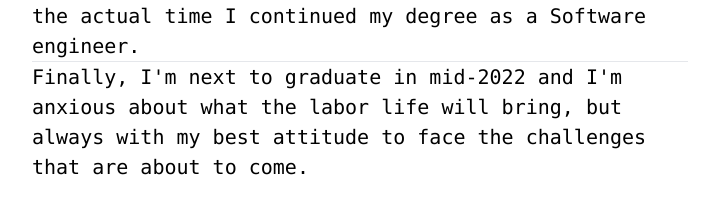
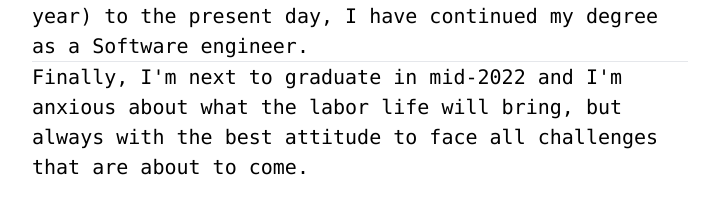
Before and after one commit to M4rteaga/myPortfolio, a React (Vite) app: page /About in a window 1280 px wide. Shown: the part 966-1180 px from the top of the page, without its empty margins (280-999 px from the left). Built offline with nearby package versions, Linux system fonts and the light colour scheme.

Commit message:
changed about content

```diff
--- a/src/components/MyStory.mdx
+++ b/src/components/MyStory.mdx
@@ -12,8 +12,8 @@ It wasn't until mid-2018 when I changed my degree (the best decision I've ever m
 
 ---
 
-There is not much more to tell at the time so let me make you a summary. Throw the rest of the time for 2019 (lovely year, we know what happens next years) to the actual time I continued my degree as a Software engineer.
+There is not much more to tell about that time so let me make you a summary. Through the rest of the time for 2019 (a lovely year, we know what happened next year) to the present day, I have continued my degree as a Software engineer.
 
 ---
 
-Finally, I'm next to graduate in mid-2022 and I'm anxious about what the labor life will bring, but always with my best attitude to face the challenges that are about to come.
+Finally, I'm next to graduate in mid-2022 and I'm anxious about what the labor life will bring, but always with the best attitude to face all challenges that are about to come.
```
